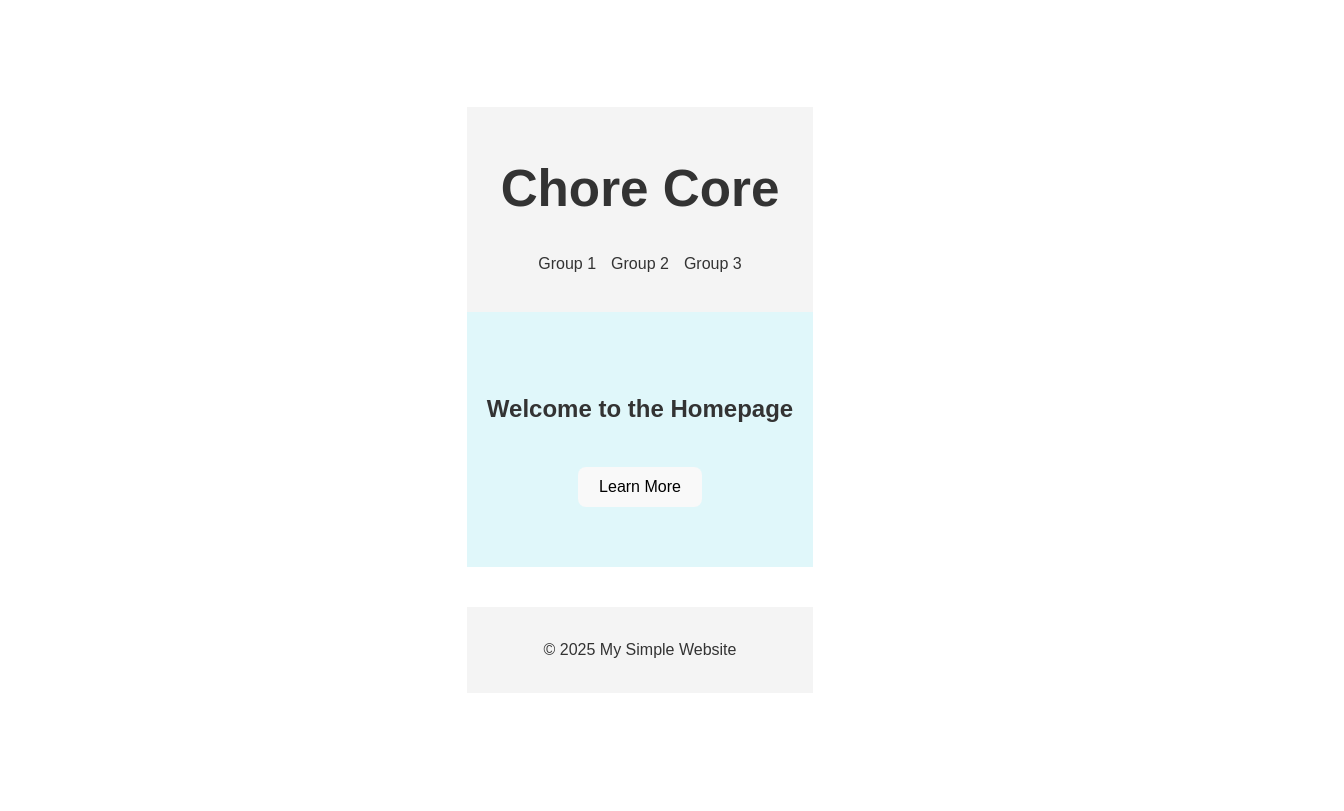
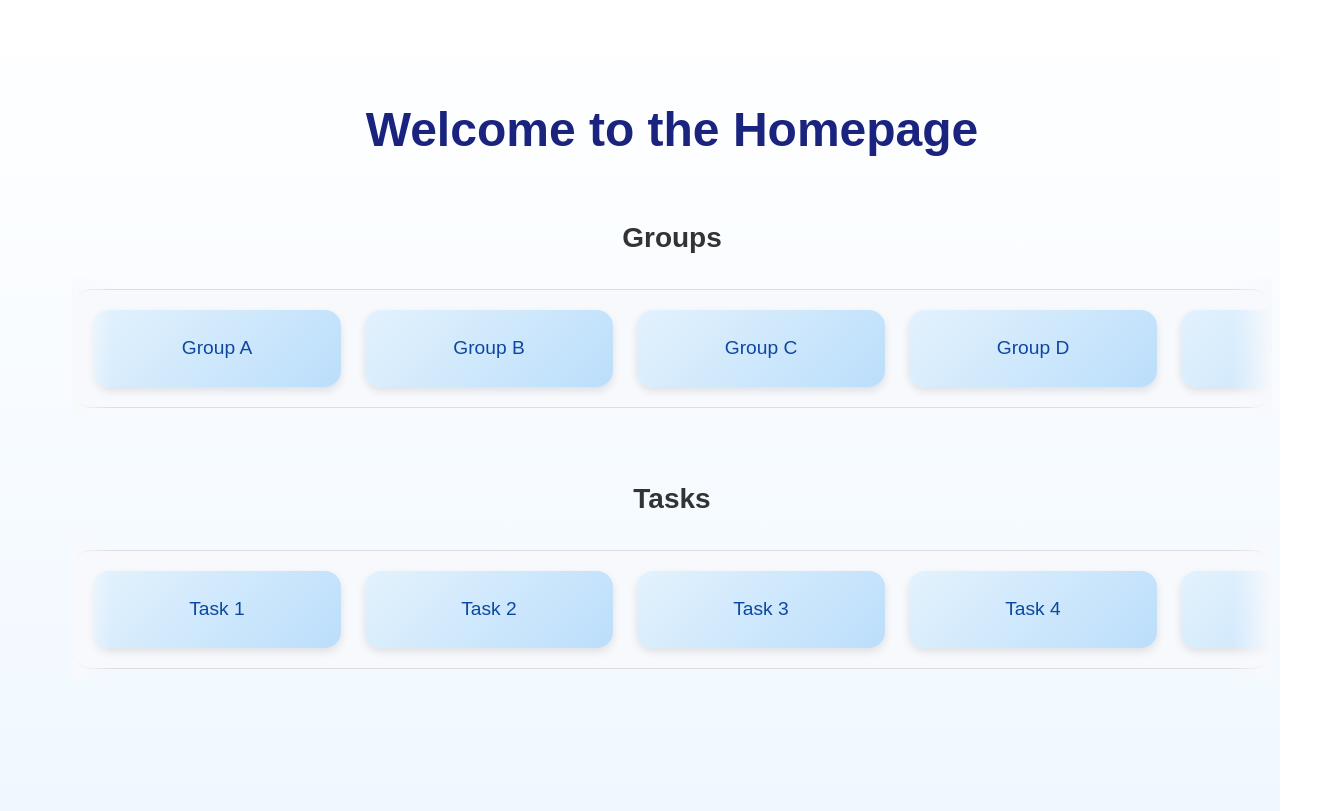
Before and after one commit to rsmail/csc-307-group-project, a React (Vite) app in the folder packages/react-frontend/: page / in a window 1280 px wide. Shown: the whole page, 1344 px wide, since content can reach past the window. Built offline with nearby package versions, Linux system fonts and the light colour scheme.

Commit message:
sorry i've been behind

```diff
--- a/packages/react-frontend/package.json
+++ b/packages/react-frontend/package.json
@@ -10,8 +10,8 @@
         "preview": "vite preview"
     },
     "dependencies": {
-        "react": "^19.0.0",
-        "react-dom": "^19.0.0"
+        "react": "^19.1.0",
+        "react-dom": "^19.1.0"
     },
     "devDependencies": {
         "@eslint/compat": "^1.2.9",
--- a/packages/react-frontend/src/HomePage.css
+++ b/packages/react-frontend/src/HomePage.css
@@ -1,35 +1,83 @@
+/* Homepage.css */
+
+body {
+  margin: 0;
+  font-family: Arial, sans-serif;
+  background: linear-gradient(to bottom, #ffffff, #f0f8ff);
+}
+
 .homepage {
-  font-family: Arial, sans-serif;
+  padding: 40px;
+  max-width: 1200px;
+  margin: auto;
+}
+
+.homepage-title {
+  font-size: 3rem;
+  font-weight: bold;
+  color: #1a237e;
   text-align: center;
+  margin-bottom: 60px;
+}
+
+.list-container {
+  margin-bottom: 60px;
+}
+
+.list-title {
+  font-size: 1.75rem;
+  font-weight: bold;
+  margin-bottom: 20px;
   color: #333;
 }
 
-.header {
-  background-color: #f4f4f4;
-  padding: 20px;
+.scroll-wrapper {
+  position: relative;
+  overflow-x: auto;
+  padding: 10px 0;
 }
 
-.nav-links {
-  list-style: none;
-  padding: 0;
+.scroll-content {
   display: flex;
-  justify-content: center;
-  gap: 15px;
+  gap: 24px;
+  padding: 20px;
+  border-radius: 20px;
+  background-color: #f7f9fc;
+  border: 1px solid #ddd;
 }
 
-.hero {
-  padding: 60px 20px;
-  background-color: #e0f7fa;
+.scroll-item {
+  min-width: 200px;
+  padding: 24px;
+  background: linear-gradient(135deg, #e3f2fd, #bbdefb);
+  border-radius: 16px;
+  text-align: center;
+  font-size: 1.2rem;
+  font-weight: 500;
+  color: #0d47a1;
+  box-shadow: 0 4px 8px rgba(0, 0, 0, 0.1);
+  transition: transform 0.3s;
 }
 
-.hero button {
-  padding: 10px 20px;
-  font-size: 16px;
-  margin-top: 20px;
+.scroll-item:hover {
+  transform: scale(1.05);
 }
 
-.footer {
-  background-color: #f4f4f4;
-  padding: 15px;
-  margin-top: 40px;
+.scroll-gradient {
+  position: absolute;
+  top: 0;
+  width: 40px;
+  height: 100%;
+  pointer-events: none;
+  z-index: 1;
 }
+
+.scroll-gradient.left {
+  left: 0;
+  background: linear-gradient(to right, #f7f9fc, transparent);
+}
+
+.scroll-gradient.right {
+  right: 0;
+  background: linear-gradient(to left, #f7f9fc, transparent);
+}
--- a/packages/react-frontend/src/HomePage.jsx
+++ b/packages/react-frontend/src/HomePage.jsx
@@ -1,35 +1,34 @@
 import React from 'react';
-import './HomePage.css';
+import './Homepage.css';
 
-const HomePage = () => {
+const groups = ['Group A', 'Group B', 'Group C', 'Group D', 'Group E'];
+const tasks = ['Task 1', 'Task 2', 'Task 3', 'Task 4', 'Task 5'];
+
+const ScrollableList = ({ title, items }) => (
+  <div className="list-container">
+    <h2 className="list-title">{title}</h2>
+    <div className="scroll-wrapper">
+      <div className="scroll-gradient left" />
+      <div className="scroll-gradient right" />
+      <div className="scroll-content">
+        {items.map((item, index) => (
+          <div key={index} className="scroll-item">
+            {item}
+          </div>
+        ))}
+      </div>
+    </div>
+  </div>
+);
+
+const Homepage = () => {
   return (
     <div className="homepage">
-      {/* Header */}
-      <header className="header">
-        <h1>Chore Core</h1>
-        <nav>
-          <ul className="nav-links">
-            <li>Group 1</li>
-            <li>Group 2</li>
-            <li>Group 3</li>
-          </ul>
-        </nav>
-      </header>
-
-      {/* Hero Section */}
-      <main className="hero">
-        <h2>Welcome to the Homepage</h2>
-        <button>Learn More</button>
-
-      </main>
-
-      {/* Footer */}
-      <footer className="footer">
-        <p>© {new Date().getFullYear()} My Simple Website</p>
-      </footer>
+      <h1 className="homepage-title">Welcome to the Homepage</h1>
+      <ScrollableList title="Groups" items={groups} />
+      <ScrollableList title="Tasks" items={tasks} />
     </div>
-
-
   );
 };
-export default HomePage;
+
+export default Homepage;
```
Also changed, not shown: 1 other file (tests, documents, lock files or other folders).
